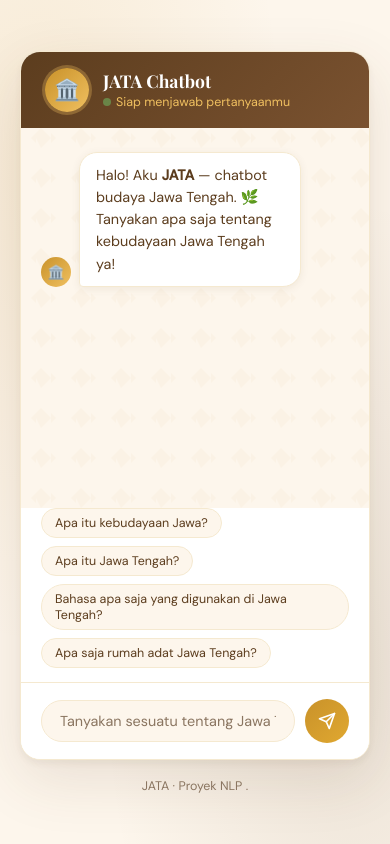
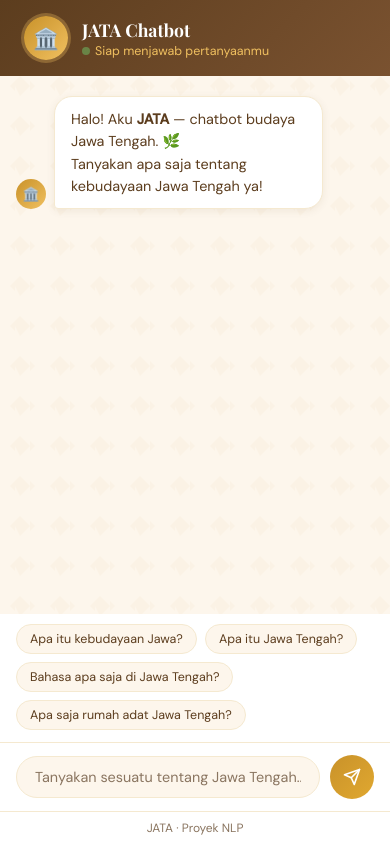
Before and after one commit to hhh541/jata-web, a Flask app: page / in a window 390 px wide. Run offline with Flask 3, Linux system fonts and the light colour scheme; parts of the project's set-up code (start-up, migrations or seed data) failed here and were passed over.

Commit message:
fix tampilan mobile

```diff
--- a/templates/index.html
+++ b/templates/index.html
@@ -27,48 +27,35 @@
       flex-direction: column;
       align-items: center;
       justify-content: center;
-      padding: 20px;
+      padding: 0;
       background-image:
         radial-gradient(ellipse at 10% 20%, rgba(201,146,42,0.12) 0%, transparent 50%),
         radial-gradient(ellipse at 90% 80%, rgba(92,61,30,0.10) 0%, transparent 50%);
     }
 
-    /* ─── HEADER ─────────────────────────────────────── */
-    .header {
-      text-align: center;
-      margin-bottom: 24px;
-    }
-    .header .batik-line {
-      width: 120px;
-      height: 4px;
-      margin: 0 auto 14px;
-      background: linear-gradient(90deg, var(--emas), var(--coklat), var(--emas));
-      border-radius: 2px;
-    }
-    .header h1 {
-      font-family: 'Playfair Display', serif;
-      font-size: 2.6rem;
-      color: var(--coklat);
-      letter-spacing: 2px;
-    }
-    .header h1 span { color: var(--emas); }
-    .header p {
-      color: var(--abu);
-      font-size: 0.92rem;
-      margin-top: 6px;
-      letter-spacing: 0.5px;
+    /* Di laptop tampil sebagai kartu */
+    @media (min-width: 600px) {
+      body { padding: 20px; }
+      .card {
+        height: 90vh !important;
+        max-height: 700px !important;
+        border-radius: 20px !important;
+        border: 1.5px solid var(--krem2) !important;
+        box-shadow:
+          0 4px 6px rgba(92,61,30,0.06),
+          0 20px 60px rgba(92,61,30,0.12) !important;
+      }
     }
 
     /* ─── CARD ───────────────────────────────────────── */
     .card {
       width: 100%;
       max-width: 680px;
+      height: 100vh;
       background: var(--putih);
-      border-radius: 20px;
-      box-shadow:
-        0 4px 6px rgba(92,61,30,0.06),
-        0 20px 60px rgba(92,61,30,0.12);
-      border: 1.5px solid var(--krem2);
+      border-radius: 0;
+      box-shadow: none;
+      border: none;
       overflow: hidden;
       display: flex;
       flex-direction: column;
@@ -81,6 +68,7 @@
       display: flex;
       align-items: center;
       gap: 14px;
+      flex-shrink: 0;
     }
     .avatar {
       width: 44px; height: 44px;
@@ -116,10 +104,9 @@
     /* ─── MESSAGES ───────────────────────────────────── */
     .messages {
       flex: 1;
-      padding: 24px 20px;
+      padding: 20px 16px;
       overflow-y: auto;
-      min-height: 380px;
-      max-height: 400px;
+      min-height: 0;
       display: flex;
       flex-direction: column;
       gap: 14px;
@@ -153,11 +140,12 @@
     .bubble-wrap.user .bubble-avatar { background: linear-gradient(135deg, var(--coklat), #7a5230); color: #fff; }
 
     .bubble {
-      max-width: 72%;
+      max-width: 75%;
       padding: 11px 16px;
       border-radius: 18px;
       font-size: 0.9rem;
       line-height: 1.55;
+      word-wrap: break-word;
     }
     .bubble-wrap.bot .bubble {
       background: var(--putih);
@@ -173,9 +161,7 @@
     }
 
     /* typing indicator */
-    .typing .bubble {
-      padding: 14px 18px;
-    }
+    .typing .bubble { padding: 14px 18px; }
     .dot-flashing {
       display: flex; gap: 5px; align-items: center;
     }
@@ -192,17 +178,41 @@
       40%         { transform: scale(1);   opacity:1; }
     }
 
+    /* ─── SUGGESTION CHIPS ───────────────────────────── */
+    .chips {
+      display: flex;
+      flex-wrap: wrap;
+      gap: 8px;
+      padding: 10px 16px 12px;
+      background: var(--putih);
+      flex-shrink: 0;
+    }
+    .chip {
+      padding: 6px 13px;
+      border-radius: 50px;
+      border: 1.5px solid var(--krem2);
+      background: var(--krem);
+      color: var(--coklat);
+      font-size: 0.78rem;
+      cursor: pointer;
+      transition: all 0.2s;
+      font-family: 'DM Sans', sans-serif;
+    }
+    .chip:hover { background: var(--emas); color: var(--putih); border-color: var(--emas); }
+
     /* ─── INPUT AREA ─────────────────────────────────── */
     .input-area {
-      padding: 16px 20px;
+      padding: 12px 16px;
       background: var(--putih);
       border-top: 1.5px solid var(--krem2);
       display: flex;
       gap: 10px;
       align-items: center;
+      flex-shrink: 0;
     }
     .input-area input {
       flex: 1;
+      min-width: 0;
       border: 1.5px solid var(--krem2);
       border-radius: 50px;
       padding: 11px 18px;
@@ -234,40 +244,16 @@
     /* ─── FOOTER ─────────────────────────────────────── */
     .footer {
       text-align: center;
-      margin-top: 18px;
+      padding: 8px;
+      background: var(--putih);
       color: var(--abu);
-      font-size: 0.78rem;
+      font-size: 0.75rem;
+      flex-shrink: 0;
+      border-top: 1px solid var(--krem2);
     }
-
-    /* ─── SUGGESTION CHIPS ───────────────────────────── */
-    .chips {
-      display: flex;
-      flex-wrap: wrap;
-      gap: 8px;
-      padding: 0 20px 14px;
-      background: var(--putih);
-    }
-    .chip {
-      padding: 6px 13px;
-      border-radius: 50px;
-      border: 1.5px solid var(--krem2);
-      background: var(--krem);
-      color: var(--coklat);
-      font-size: 0.78rem;
-      cursor: pointer;
-      transition: all 0.2s;
-      font-family: 'DM Sans', sans-serif;
-    }
-    .chip:hover { background: var(--emas); color: var(--putih); border-color: var(--emas); }
   </style>
 </head>
 <body>
-
-  <!--<div class="header">
-    <div class="batik-line"></div>
-    <h1>JA<span>TA</span></h1>
-    <p>Jelajah Kebudayaan Jawa Tengah</p>
-  </div> -->
 
   <div class="card">
     <div class="topbar">
@@ -279,7 +265,6 @@
     </div>
 
     <div class="messages" id="messages">
-      <!-- pesan awal dari bot -->
       <div class="bubble-wrap bot">
         <div class="bubble-avatar">🏛️</div>
         <div class="bubble">
@@ -292,7 +277,7 @@
     <div class="chips" id="chips">
       <span class="chip" onclick="sendChip(this)">Apa itu kebudayaan Jawa?</span>
       <span class="chip" onclick="sendChip(this)">Apa itu Jawa Tengah?</span>
-      <span class="chip" onclick="sendChip(this)">Bahasa apa saja yang digunakan di Jawa Tengah?</span>
+      <span class="chip" onclick="sendChip(this)">Bahasa apa saja di Jawa Tengah?</span>
       <span class="chip" onclick="sendChip(this)">Apa saja rumah adat Jawa Tengah?</span>
     </div>
 
@@ -305,9 +290,9 @@
         </svg>
       </button>
     </div>
+
+    <div class="footer">JATA · Proyek NLP</div>
   </div>
-
-  <div class="footer">JATA · Proyek NLP .</div>
 
   <script>
     const messagesEl = document.getElementById('messages');
@@ -361,9 +346,7 @@
       const text = inputEl.value.trim();
       if (!text) return;
 
-      // sembunyikan chips setelah pertama kirim
       chipsEl.style.display = 'none';
-
       addBubble(text, 'user');
       inputEl.value = '';
       showTyping();
```
